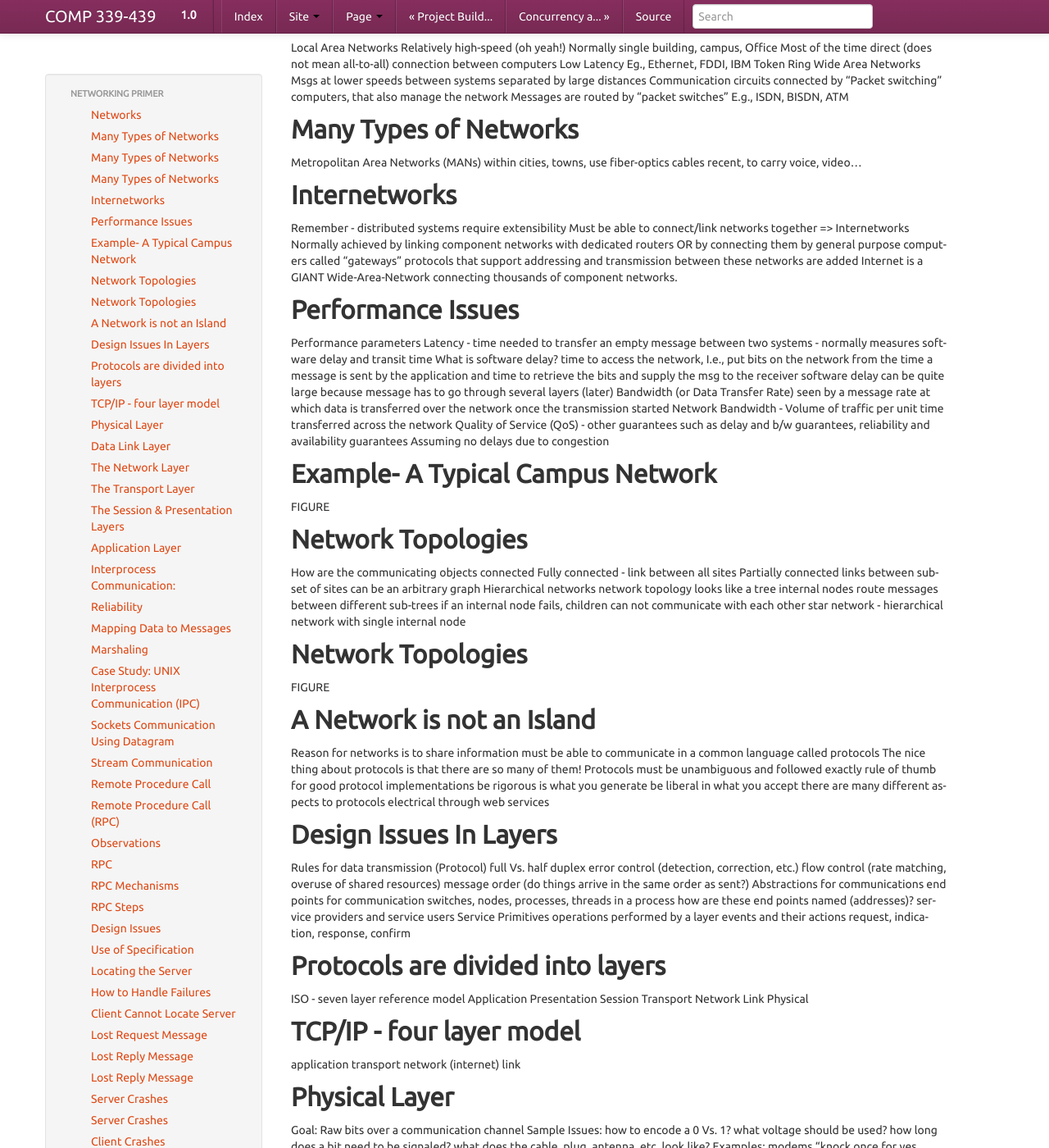
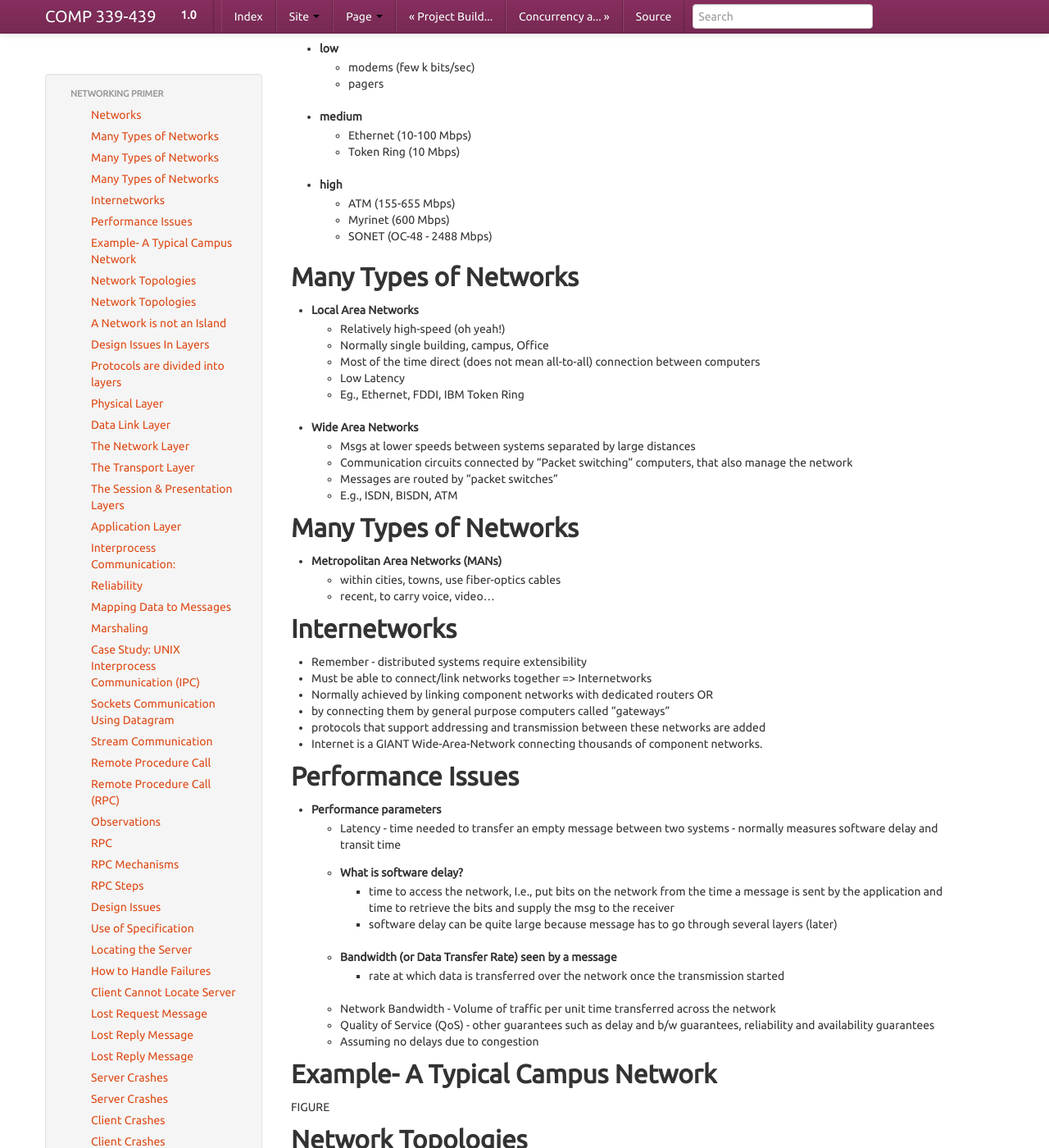
Before and after one commit to LoyolaChicagoBooks/distributedsystems, a Sphinx documentation site: the page built from source/networking.rst, in a window 1280 px wide and 1400 px high, scrolled down 632 px. Shown: the whole window at 82% size. Built offline with Sphinx 7.4.7, drawn with Linux system fonts in a browser that asks for light colours; some of the changed text lies outside the part shown.

Commit message:
part of the conversion

```diff
--- a/source/networking.rst
+++ b/source/networking.rst
@@ -32,67 +32,66 @@ Many Types of Networks
 ----------------------------------------------------------------------
 
 Physical Media
-copper wires (Ethernet, RS232-C, V.32, etc.)
-fiber optics (ATM, FDDI)
-air (IR, Radio, micro-wave)
-Speeds (link not aggregate)
-low
-modems (few k bits/sec)
-pagers
-medium
-Ethernet (10-100 Mbps)
-Token Ring (10 Mbps)
-high
-ATM (155-655 Mbps)
-Myrinet (600 Mbps)
-SONET (OC-48 - 2488 Mbps)
+	- copper wires (Ethernet, RS232-C, V.32, etc.)
+	- fiber optics (ATM, FDDI)
+	- air (IR, Radio, micro-wave)
+	- Speeds (link not aggregate)
+	- low
+		- modems (few k bits/sec)
+		- pagers
+	- medium
+		- Ethernet (10-100 Mbps)
+		- Token Ring (10 Mbps)
+	- high
+		- ATM (155-655 Mbps)
+		- Myrinet (600 Mbps)
+		- SONET (OC-48 - 2488 Mbps)
 
 Many Types of Networks
 ----------------------------------------------------------------------
 
-Local Area Networks
-Relatively high-speed (oh yeah!)
-Normally single building, campus, Office
-Most of the time direct (does not mean all-to-all) connection between computers
-Low Latency
-Eg., Ethernet, FDDI, IBM Token Ring
-Wide Area Networks
-Msgs at lower speeds between systems separated by large distances
-Communication circuits connected by “Packet switching” computers, that also manage the network
-Messages are routed by “packet switches”
-E.g., ISDN, BISDN, ATM
+- Local Area Networks
+	- Relatively high-speed (oh yeah!)
+	- Normally single building, campus, Office
+	- Most of the time direct (does not mean all-to-all) connection between computers
+	- Low Latency
+	- Eg., Ethernet, FDDI, IBM Token Ring
+- Wide Area Networks
+	- Msgs at lower speeds between systems separated by large distances
+	- Communication circuits connected by “Packet switching” computers, that also manage the network
+	- Messages are routed by “packet switches”
+	- E.g., ISDN, BISDN, ATM
 
 Many Types of Networks
 ----------------------------------------------------------------------
 
-Metropolitan Area Networks (MANs)
-within cities, towns, use fiber-optics cables
-recent, to carry voice, video...
+- Metropolitan Area Networks (MANs)
+	- within cities, towns, use fiber-optics cables
+	- recent, to carry voice, video...
 
 Internetworks
 ----------------------------------------------------------------------
 
-Remember - distributed systems require extensibility
-Must be able to connect/link networks together => Internetworks
-Normally achieved by linking component networks with dedicated routers OR
-by connecting them by general purpose computers called “gateways”
-protocols that support addressing and transmission between these networks are added
-Internet is a GIANT Wide-Area-Network connecting thousands of component networks.
+- Remember - distributed systems require extensibility
+- Must be able to connect/link networks together => Internetworks
+- Normally achieved by linking component networks with dedicated routers OR
+- by connecting them by general purpose computers called “gateways”
+- protocols that support addressing and transmission between these networks are added
+- Internet is a GIANT Wide-Area-Network connecting thousands of component networks.
 
 Performance Issues
 ----------------------------------------------------------------------
 
-
-Performance parameters
-Latency - time needed to transfer an empty message between two systems - normally measures software delay and transit time
-What is software delay?
-time to access the network, I.e., put bits on the network from the time a message is sent by the application and time to retrieve the bits and supply the msg to the receiver
-software delay can be quite large because message has to go through several layers (later)
-Bandwidth (or Data Transfer Rate) seen by a message
-rate at which data is transferred over the network once the transmission started
-Network Bandwidth - Volume of traffic per unit time transferred across the network
-Quality of Service (QoS) - other guarantees such as delay and b/w guarantees, reliability and availability guarantees
-Assuming no delays due to congestion
+- Performance parameters
+	- Latency - time needed to transfer an empty message between two systems - normally measures software delay and transit time
+	- What is software delay?
+		- time to access the network, I.e., put bits on the network from the time a message is sent by the application and time to retrieve the bits and supply the msg to the receiver
+		- software delay can be quite large because message has to go through several layers (later)
+	- Bandwidth (or Data Transfer Rate) seen by a message
+		- rate at which data is transferred over the network once the transmission started
+	- Network Bandwidth - Volume of traffic per unit time transferred across the network
+	- Quality of Service (QoS) - other guarantees such as delay and b/w guarantees, reliability and availability guarantees
+	- Assuming no delays due to congestion
 
 Example- A Typical Campus Network
 ----------------------------------------------------------------------
@@ -102,16 +101,16 @@ FIGURE
 Network Topologies
 ----------------------------------------------------------------------
 
-How are the communicating objects connected
-Fully connected - link between all sites
-Partially connected
-links between subset of sites
-can be an arbitrary graph
-Hierarchical networks
-network topology looks like a tree
-internal nodes route messages between different sub-trees
-if an internal node fails, children can not communicate with each other
-star network - hierarchical network with single internal node
+- How are the communicating objects connected
+- Fully connected - link between all sites
+- Partially connected
+	- links between subset of sites
+	- can be an arbitrary graph
+- Hierarchical networks
+	- network topology looks like a tree
+	- internal nodes route messages between different sub-trees
+	- if an internal node fails, children can not communicate with each other
+	- star network - hierarchical network with single internal node
 
 Network Topologies
 ----------------------------------------------------------------------
@@ -121,109 +120,107 @@ FIGURE
 A Network is not an Island
 ----------------------------------------------------------------------
 
-Reason for networks is to share information
-must be able to communicate in a common language
-called protocols
-The nice thing about protocols is that there are so many of them!
-Protocols
-must be unambiguous and followed exactly
-rule of thumb for good protocol implementations
-be rigorous is what you generate
-be liberal in what you accept
-there are many different aspects to protocols
-electrical through web services
+- Reason for networks is to share information
+	- must be able to communicate in a common language
+	- called protocols
+		- The nice thing about protocols is that there are so many of them!
+- Protocols
+	- must be unambiguous and followed exactly
+		- rule of thumb for good protocol implementations
+			- be rigorous is what you generate
+			- be liberal in what you accept
+	- there are many different aspects to protocols
+		- electrical through web services
 
 Design Issues In Layers
 ----------------------------------------------------------------------
 
-Rules for data transmission (Protocol)
-full Vs. half duplex
-error control (detection, correction, etc.)
-flow control (rate matching, overuse of shared resources)
-message order (do things arrive in the same order as sent?)
-Abstractions for communications
-end points for communication
-switches, nodes, processes, threads in a process
-how are these end points named (addresses)?
-service providers and service users
-Service Primitives
-operations performed by a layer
-events and their actions
-request, indication, response, confirm
+- Rules for data transmission (Protocol)
+	- full Vs. half duplex
+	- error control (detection, correction, etc.)
+	- flow control (rate matching, overuse of shared resources)
+	- message order (do things arrive in the same order as sent?)
+- Abstractions for communications
+	- end points for communication
+		- switches, nodes, processes, threads in a process
+		- how are these end points named (addresses)?
+	- service providers and service users
+- Service Primitives
+	- operations performed by a layer
+	- events and their actions
+	- request, indication, response, confirm
 
 Protocols are divided into layers
 ----------------------------------------------------------------------
 
-ISO - seven layer reference model
-Application
-Presentation
-Session
-Transport
-Network
-Link
-Physical
+- ISO - seven layer reference model
+	- Application
+	- Presentation
+	- Session
+	- Transport
+	- Network
+	- Link
+	- Physical
 
-TCP/IP - four layer model
-----------------------------------------------------------------------
-
-application
-transport
-network (internet)
-link
+- TCP/IP - four layer model
+	- application
+	- transport
+	- network (internet)
+	- link
 
 
 Physical Layer
 ----------------------------------------------------------------------
 
-Goal: Raw bits over a communication channel
-Sample Issues:
-how to encode a 0 Vs. 1?
-what voltage should be used?
-how long does a bit need to be signaled?
-what does the cable, plug, antenna, etc. look like?
-Examples:
-modems
-“knock once for yes, twice for no”
-X.21
+- Goal: Raw bits over a communication channel
+- Sample Issues:
+	- how to encode a 0 Vs. 1?
+	- what voltage should be used?
+	- how long does a bit need to be signaled?
+	- what does the cable, plug, antenna, etc. look like?
+- Examples:
+	- modems
+	- “knock once for yes, twice for no”
+	- X.21
 
 Data Link Layer
 ----------------------------------------------------------------------
 
-Goal: transmit error free frames over the physical link
-Sample Issues:
-how big is a frame?
-can I detect an error in sending the frame?
-what demarks the end of the frame?
-how to control access to a shared channel?
-Examples:
-Ethernet framing
-CSMA/CD
+- Goal: transmit error free frames over the physical link
+- Sample Issues:
+	- how big is a frame?
+	- can I detect an error in sending the frame?
+	- what demarks the end of the frame?
+	- how to control access to a shared channel?
+- Examples:
+	- Ethernet framing
+	- CSMA/CD
 
 The Network Layer
 ----------------------------------------------------------------------
 
-Goal: controlling operations of the subset
-Sample Issues:
-how route packets that have to travel several hops?
-control congestion - too many messages at once
-accounting - charge for use of the network
-fragment or combine packets depending on rules of link layer
-Examples:
-IP
-X25
+- Goal: controlling operations of the subset
+- Sample Issues:
+	- how route packets that have to travel several hops?
+	- control congestion - too many messages at once
+	- accounting - charge for use of the network
+	- fragment or combine packets depending on rules of link layer
+- Examples:
+	- IP
+	- X25
 
 The Transport Layer
 ----------------------------------------------------------------------
 
-Goal: accurately transport session data in order
-end points are the sending and receiving machines
-Sample Issues:
-how to order messages and detect duplicates
-error detection (corrupt packets) and retransmission
-connectionless or connection-oriented
-Examples:
-TCP (connection-oriented)
-UDP
+- Goal: accurately transport session data in order
+	- end points are the sending and receiving machines
+- Sample Issues:
+	- how to order messages and detect duplicates
+	- error detection (corrupt packets) and retransmission
+	- connectionless or connection-oriented
+- Examples:
+	- TCP (connection-oriented)
+	- UDP
 
 The Session & Presentation Layers
 ----------------------------------------------------------------------
```
